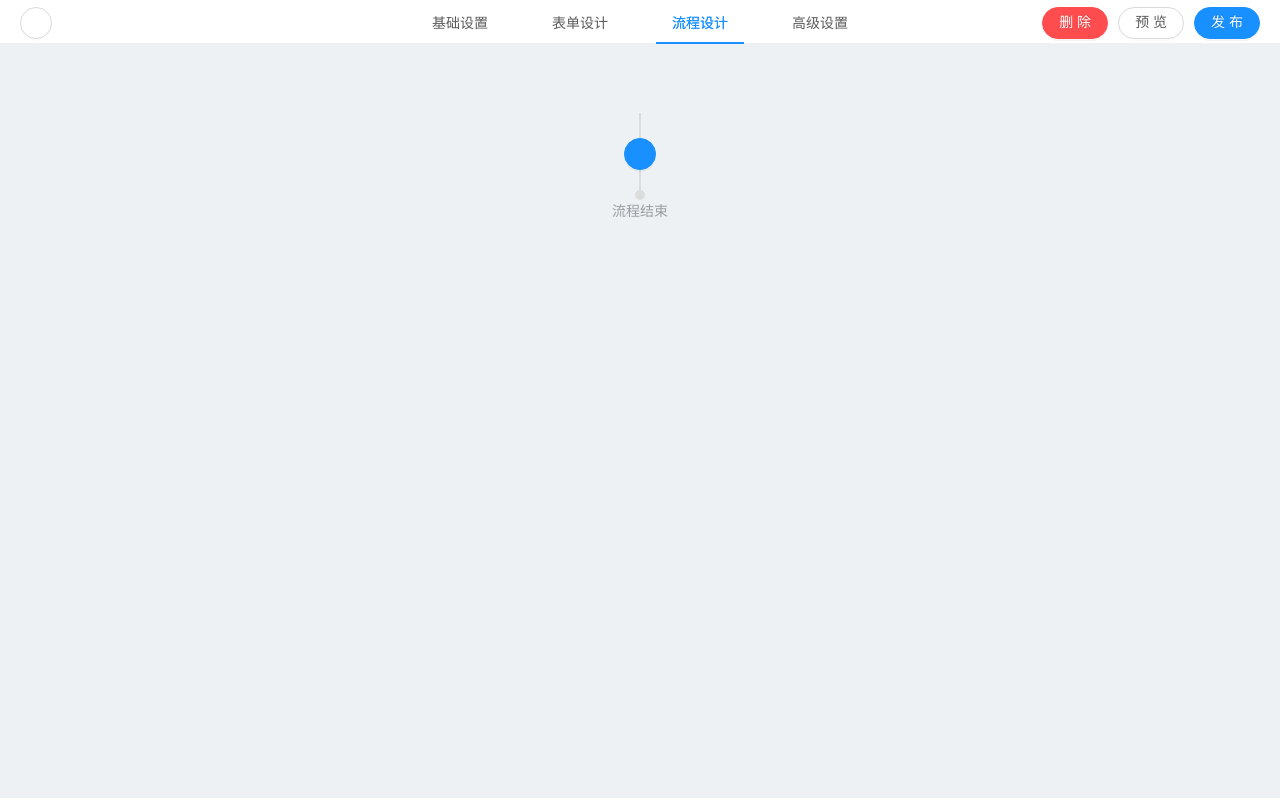
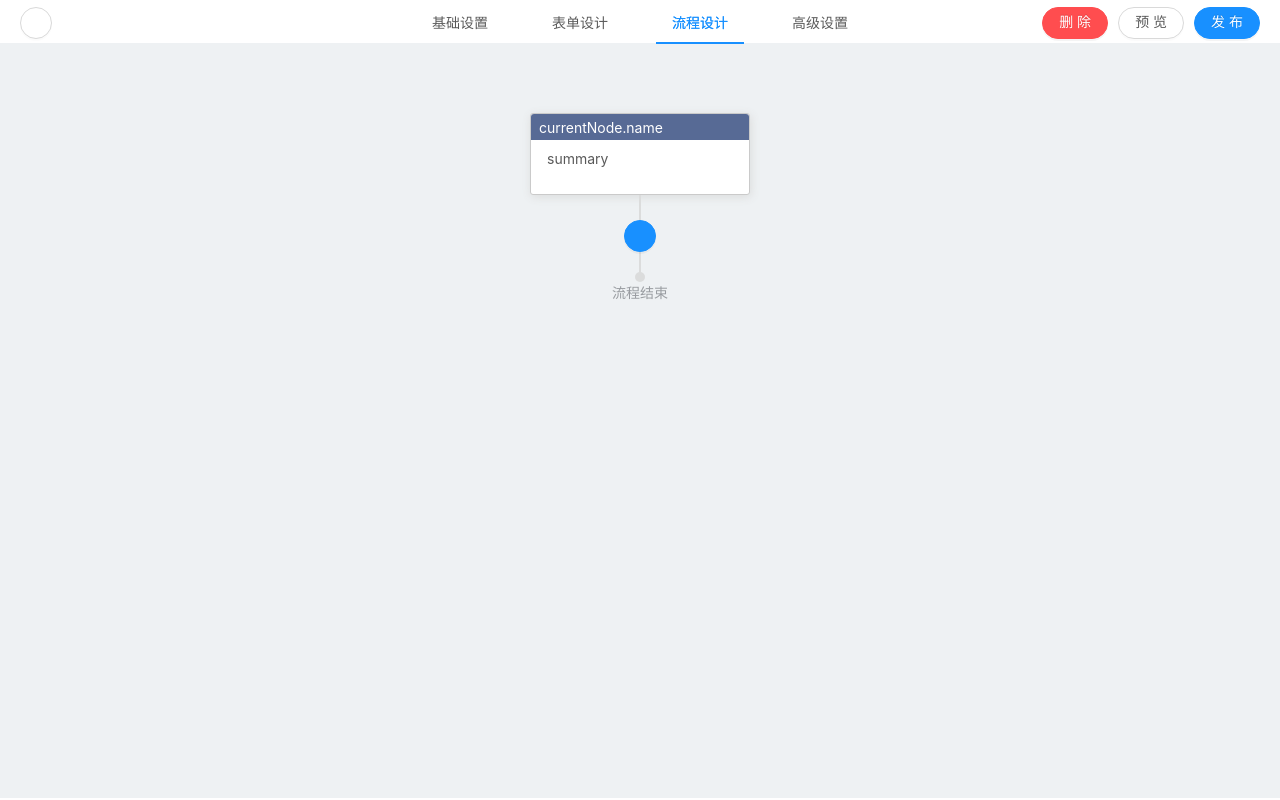
Before and after one commit to kariyyahm/vue-approval, a Vue app: page / in a window 1280 px wide. Built offline with nearby package versions, Linux system fonts and the light colour scheme.

Commit message:
流程设计

```diff
--- a/src/components/Process/node/SponsorNode.vue
+++ b/src/components/Process/node/SponsorNode.vue
@@ -1,15 +1,37 @@
 <!-- 发起人节点 -->
 <template>
-  <div class="sponsor-node">
-    <AddButton/>
+  <div class="node">
+    <div class="sponsor node-wrapper">
+      <div class="node-box">
+        <div class="sponsor node-box-title">
+          <span style="display: flex; align-items: center;">
+            <span class="title-text"> currentNode.name </span>
+          </span>
+          <a-icon type="close" class="icon-close" @click="delNode"/>
+        </div>
+        <div class="node-box-content" @click="editNode">
+          <p class="node-box-content-persons">summary</p>
+        </div>
+      </div>
+      <AddButton class="node-addBtn"/>
+    </div>
+<!--    <div v-if="currentNode.childNode">-->
+<!--      <component-->
+<!--          :is="getNodeComponent(currentNode.childNode)"-->
+<!--          :currentNode="currentNode.childNode"-->
+<!--          :parentNode="currentNode"-->
+<!--          v-on="$listeners"-->
+<!--      />-->
+<!--    </div>-->
   </div>
 </template>
 
 <script>
 import AddButton from "./AddButton";
+import BaseNode from "@/components/Process/node/BaseNode";
 
 export default {
-  mixin: [],
+  mixins: [BaseNode],
   components: {
     AddButton
   },
@@ -20,12 +42,7 @@ export default {
   computed: {},
   methods: {},
   watch: {},
-  created() {}
+  created() {
+  }
 }
 </script>
-
-<style lang="less" scoped>
-.sponsor-node {
-
-}
-</style>
```
